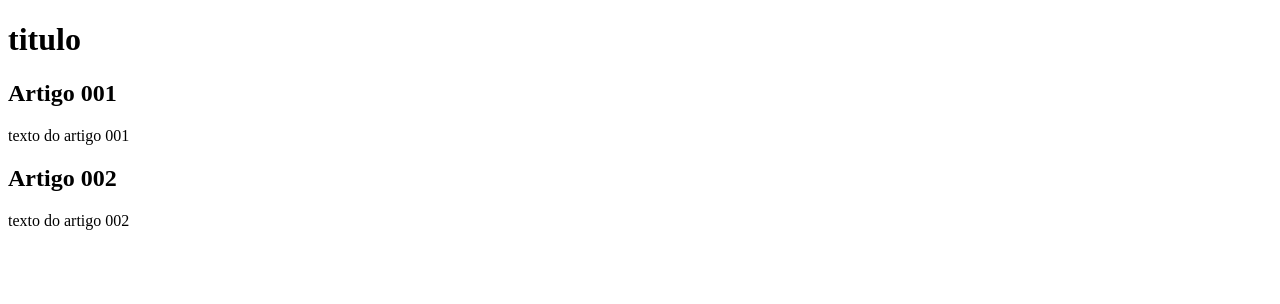
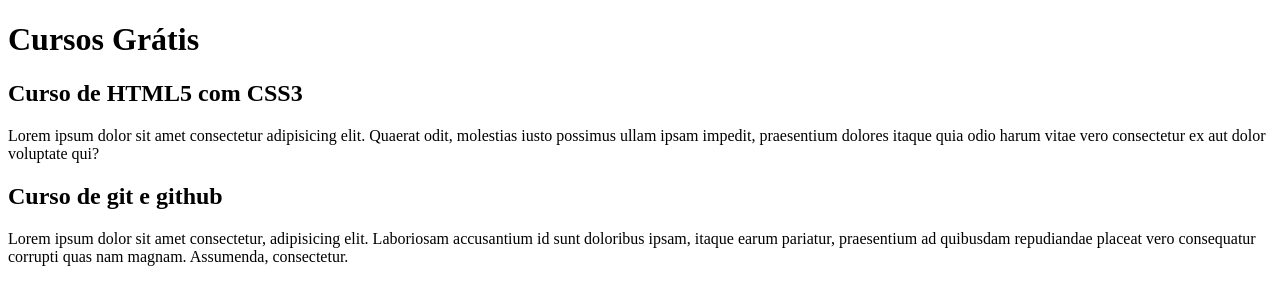
Before and after one commit to Isis-Maia/projeto-site, a plain HTML site: page index.html in a window 1280 px wide. Drawn offline with Linux system fonts and the light colour scheme.

Commit message:
Comecei a escrever o conteudo

```diff
--- a/index.html
+++ b/index.html
@@ -8,15 +8,15 @@
 <body>
     <main>
         <header>
-            <h1>titulo</h1>
+            <h1>Cursos Grátis</h1>
         </header>
         <article>
-            <h2>Artigo 001</h2>
-            <p>texto do artigo 001</p>
+            <h2>Curso de HTML5 com CSS3</h2>
+            <p>Lorem ipsum dolor sit amet consectetur adipisicing elit. Quaerat odit, molestias iusto possimus ullam ipsam impedit, praesentium dolores itaque quia odio harum vitae vero consectetur ex aut dolor voluptate qui?</p>
         </article>
         <article>
-            <h2>Artigo 002</h2>
-            <p>texto do artigo 002</p>
+            <h2>Curso de git e github</h2>
+            <p>Lorem ipsum dolor sit amet consectetur, adipisicing elit. Laboriosam accusantium id sunt doloribus ipsam, itaque earum pariatur, praesentium ad quibusdam repudiandae placeat vero consequatur corrupti quas nam magnam. Assumenda, consectetur.</p>
         </article>
     </main>
 </body>
```
